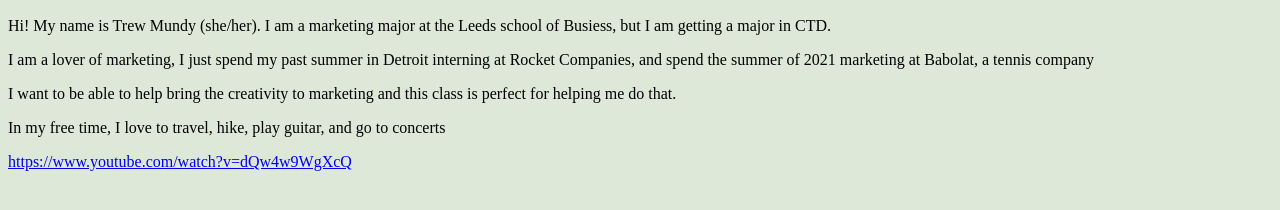
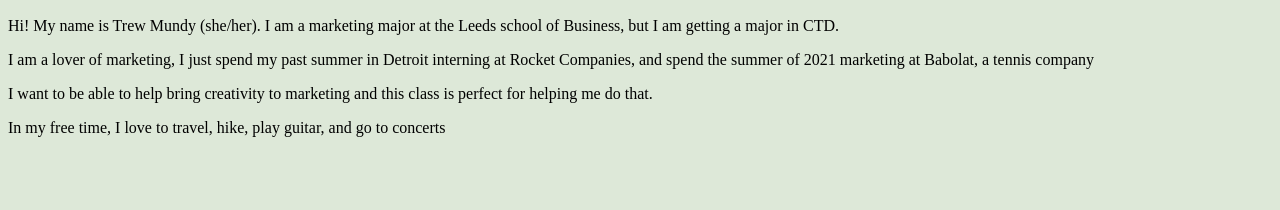
Before and after one commit to trewmundy/trewmundy.github.io, a plain HTML site: page WA/wa2.html in a window 1280 px wide. Shown: the part 266-476 px from the top of the page. Drawn offline with Linux system fonts and the light colour scheme.

Commit message:
fix typos

```diff
--- a/WA/wa2.html
+++ b/WA/wa2.html
@@ -14,11 +14,11 @@
     <div style="text-align: center;"><img  src="../IMG/LD-2.JPEG" width="200" ></div>
     <p></p>
     <p></p>
-    <p>Hi! My name is Trew Mundy (she/her). I am a marketing major at the Leeds school of Busiess, but I am getting a major in CTD. </p>
+    <p>Hi! My name is Trew Mundy (she/her). I am a marketing major at the Leeds school of Business, but I am getting a major in CTD. </p>
     <p>I am a lover of marketing, I just spend my past summer in Detroit interning at Rocket Companies, and spend the summer of 2021 marketing at Babolat, a tennis company </p>
-    <p>I want to be able to help bring the creativity to marketing and this class is perfect for helping me do that.</p>
+    <p>I want to be able to help bring creativity to marketing and this class is perfect for helping me do that.</p>
     <p>In my free time, I love to travel, hike, play guitar, and go to concerts</p>
-    <a href="PATH">https://www.youtube.com/watch?v=dQw4w9WgXcQ</a>
+
 
 </body>
 </html>
```
